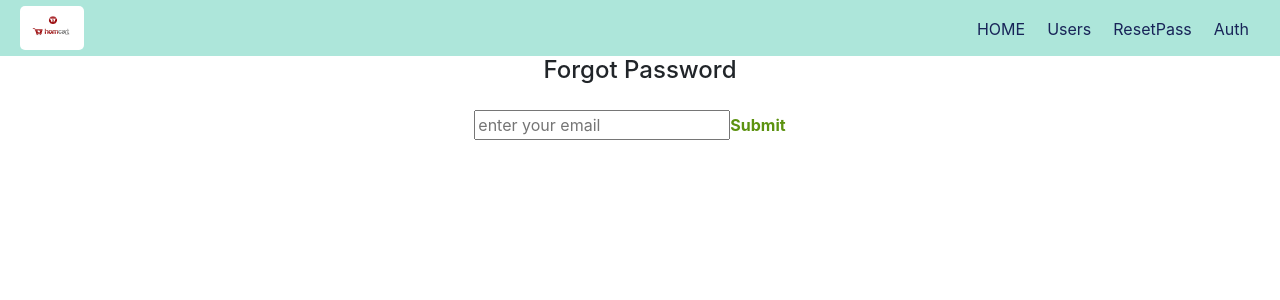
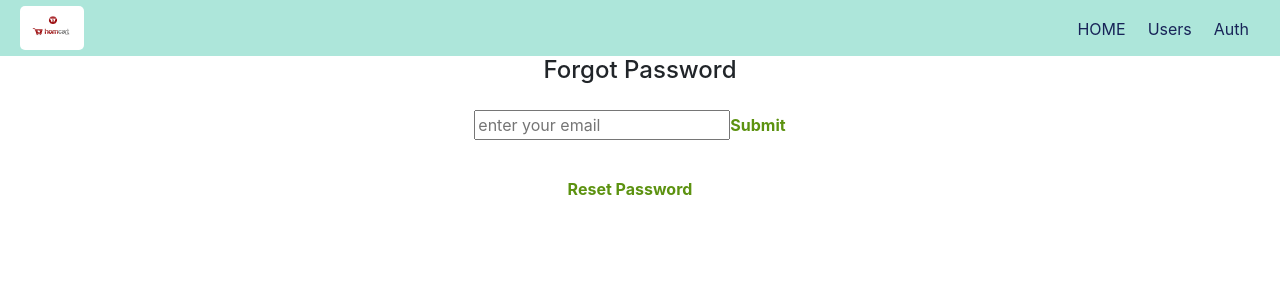
Before and after one commit to tiwarishreya1998/ReactBootcamp, a React (Create React App) app: page /forgotPassword in a window 1280 px wide. Shown: the top 300 px of the page. Built offline with nearby package versions, Linux system fonts and the light colour scheme.

Commit message:
customerProfile,sigin,signout

```diff
--- a/src/component/Navigation/NavigationItems.js
+++ b/src/component/Navigation/NavigationItems.js
@@ -6,10 +6,7 @@ const navigationItems =(props)=>(
     <ul  className={classes.NavigationItems}>
         <NavigationItem link="/" active>HOME</NavigationItem>
         <NavigationItem link="/admin" active>Users</NavigationItem>
-        {/* <NavigationItem link="/profile" active>Profile</NavigationItem> */}
-        <NavigationItem link="/resetPassword" active>ResetPass</NavigationItem>
 
-        {/* <NavigationItem link="/forgotPassword" active>Forgot Password</NavigationItem> */}
         {props.isAuthenticated?
         <NavigationItem link="/profile">Profile</NavigationItem>
         :null
--- a/src/container/Home/Home.js
+++ b/src/container/Home/Home.js
@@ -1,12 +1,12 @@
-import React, { Component } from "react";
+import React from "react";
 import Aux from '../../hoc/Aux/Aux';
 import classes from "./Home.module.css";
 import Category from "../Category/Category";
 //import HomePage from '../../component/HomePagePic/HomePagePic';
 //import homePic from '../../assests/HomePagePics/homePage.jpeg';
+import {connect} from 'react-redux'
+const Home =props=>{
 
-class Home extends Component {
-  render() {
     return (
       <Aux>
         <div className={classes.Container}>
@@ -25,13 +25,19 @@ class Home extends Component {
               placeholder="SEARCH"
             /><i className="fa fa-search"></i>
         </div>
-        <div><Category/></div>
+
+        <div><Category isAuth={props.isAuthenticated}/></div>
 
       </Aux>
     );
   }
-}
 
-export default Home;
+const mapStatesToProps=state=>{
+  return{
+    isAuthenticated:state.auth.token!==null
+  };
+};
+
+export default connect(mapStatesToProps)(Home);
 
 // styles={{backgroundImage:`url("../../assests/HomePagePics/homePage.jpeg") center/cover no-repeat`}}
--- a/src/container/Profile/ForgotPassword/ForgotPassword.js
+++ b/src/container/Profile/ForgotPassword/ForgotPassword.js
@@ -36,13 +36,18 @@ const ForgotPassword=React.memo((props)=>{
         });
     };
 
+
+    const resetHandler=()=>{
+        props.history.push("/resetPassword");
+    }
     return(
         <div>
             <form onSubmit={submitHandler}>
                 <h4>Forgot Password </h4>
                 <input type="text" placeholder="enter your email" value={params} onChange={inputChangedHandler}/>
-                <Button btnType="Success">Submit</Button>
+                <Button btnType="Success" >Submit</Button>
             </form>
+            <Button btnType="Success" clicked={()=>resetHandler()}>Reset Password</Button>
         </div>
     );
 
```
